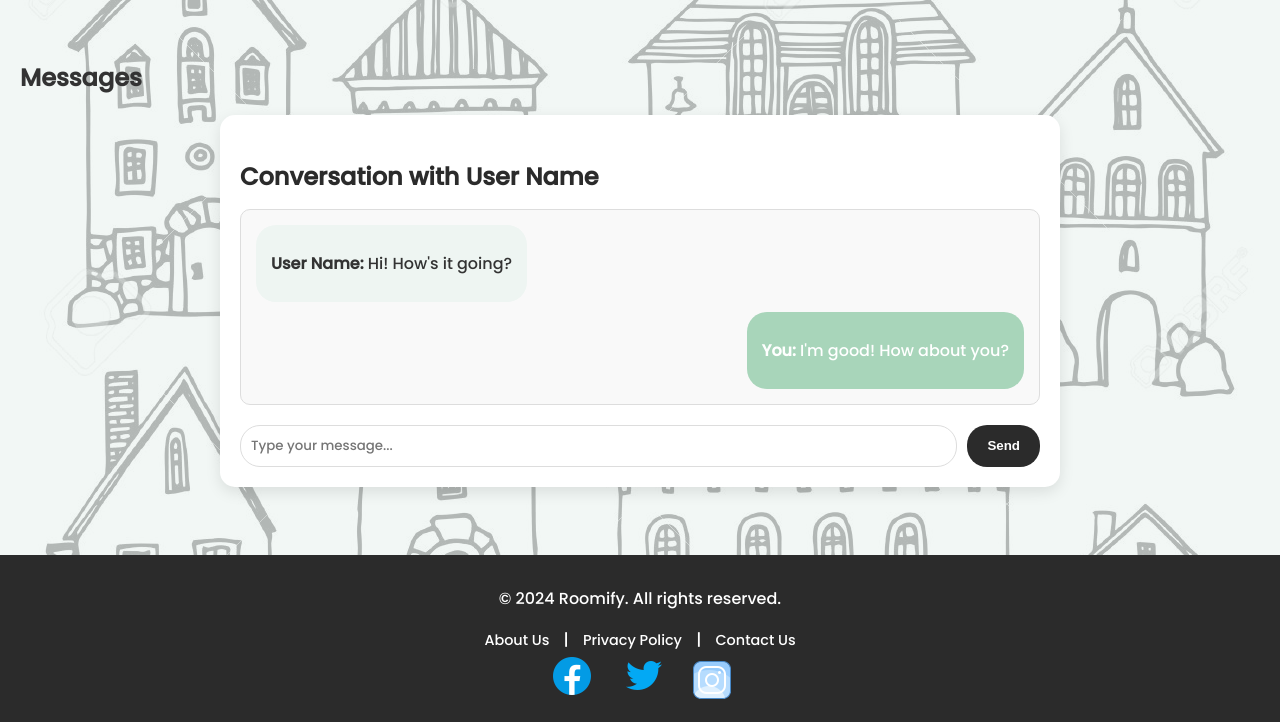
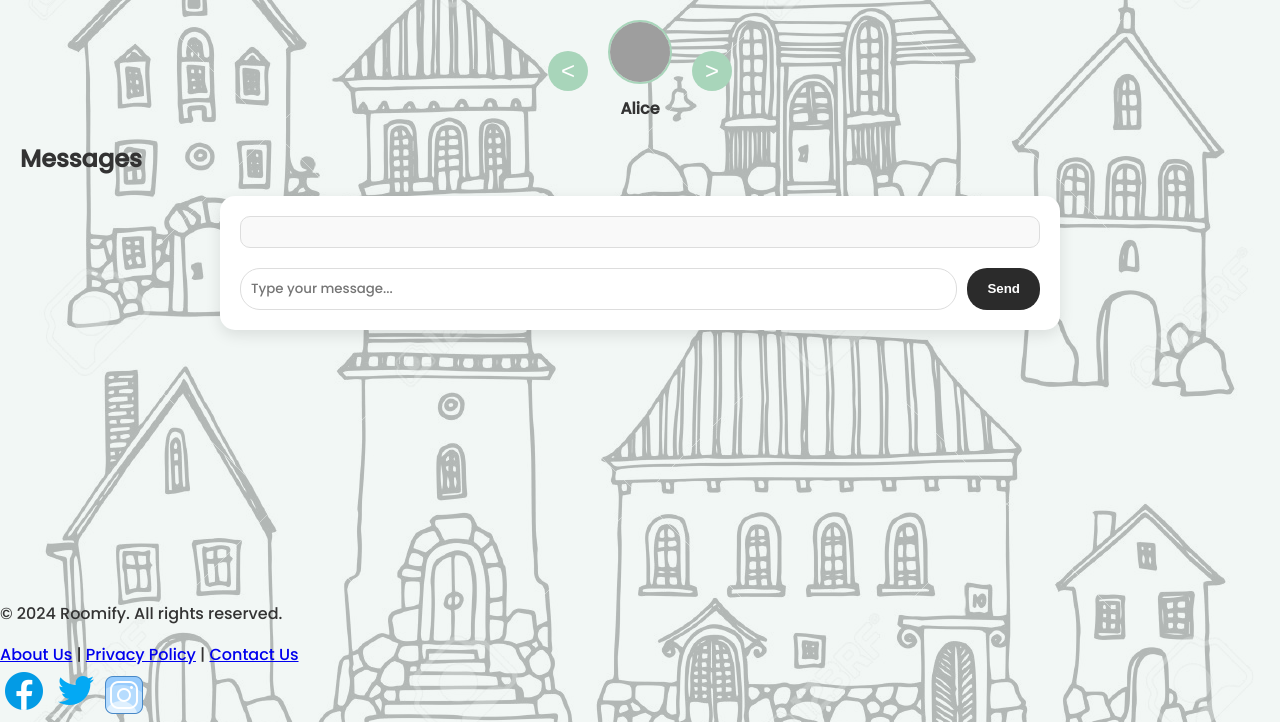
Before and after one commit to annapatel122/Roomify, a PHP site: page /html-pages/messages.html in a window 1280 px wide. Shown: the part 78-800 px from the top of the page. Run offline with PHP 8.4, Linux system fonts and the light colour scheme; grey boxes are pictures that could not be loaded.

Commit message:
Message fix quick

```diff
--- a/Root/assets/css/messages.css
+++ b/Root/assets/css/messages.css
@@ -29,10 +29,6 @@ body {
     transition: color 0.3s ease;
 }
 
-.top-nav a:hover {
-    color: #a8d5ba;
-}
-
 .top-nav a.active {
     color: #a8d5ba;
 }
@@ -50,10 +46,52 @@ body {
     margin-right: 5px;
 }
 
+/* Profile Header */
+.profile-header {
+    display: flex;
+    justify-content: center;
+    align-items: center;
+    margin-bottom: 20px;
+}
+
+.match-profile {
+    text-align: center;
+    margin: 0 20px;
+}
+
+.match-profile img {
+    width: 60px;
+    height: 60px;
+    border-radius: 50%;
+    border: 2px solid #a8d5ba;
+}
+
+.match-profile span {
+    display: block;
+    font-weight: bold;
+    margin-top: 5px;
+}
+
+.match-switch {
+    background-color: #a8d5ba;
+    border: none;
+    color: white;
+    font-size: 1.5rem;
+    border-radius: 50%;
+    width: 40px;
+    height: 40px;
+    cursor: pointer;
+    transition: background-color 0.3s ease;
+}
+
+.match-switch:hover {
+    background-color: #8bc6a9;
+}
+
 /* Main Container */
 .main-container {
     flex: 1;
-    padding: 40px 20px;
+    padding: 20px;
 }
 
 .messages-section {
@@ -65,13 +103,6 @@ body {
     margin: 0 auto;
 }
 
-.message-thread h3 {
-    margin-bottom: 15px;
-    font-size: 1.5rem;
-    color: #2b2b2b;
-}
-
-/* Chat Box */
 .chat-box {
     display: flex;
     flex-direction: column;
@@ -130,24 +161,3 @@ body {
 .send-message-button:hover {
     background-color: #555555;
 }
-
-/* Footer */
-.footer {
-    background-color: #2b2b2b;
-    color: white;
-    text-align: center;
-    padding: 15px;
-    flex-shrink: 0;
-}
-
-.footer a {
-    color: white;
-    text-decoration: none;
-    margin: 0 10px;
-    font-size: 0.9rem;
-    transition: color 0.3s ease;
-}
-
-.footer a:hover {
-    color: #a8d5ba;
-}
--- a/Root/html-pages/messages.html
+++ b/Root/html-pages/messages.html
@@ -35,25 +35,89 @@
     </nav>
 
     <main class="main-container">
+        <div class="profile-header">
+            <button class="match-switch" id="prev-match">&lt;</button>
+            <div class="match-profile">
+                <img id="match-pic" src="../assets/images/default-profile.png" alt="Profile Pic" />
+                <span id="match-username">User Name</span>
+            </div>
+            <button class="match-switch" id="next-match">&gt;</button>
+        </div>
         <h2>Messages</h2>
         <div class="messages-section">
             <div class="message-thread">
-                <h3>Conversation with User Name</h3>
-                <div class="chat-box">
-                    <div class="message received">
-                        <p><strong>User Name:</strong> Hi! How's it going?</p>
-                    </div>
-                    <div class="message sent">
-                        <p><strong>You:</strong> I'm good! How about you?</p>
-                    </div>
+                <div class="chat-box" id="chat-box">
+                    <!-- Dynamic Messages -->
                 </div>
                 <div class="message-input-container">
-                    <input type="text" class="message-input" placeholder="Type your message...">
-                    <button class="send-message-button">Send</button>
+                    <input type="text" id="message-input" class="message-input" placeholder="Type your message...">
+                    <button id="send-message" class="send-message-button">Send</button>
                 </div>
             </div>
         </div>
     </main>
+
+    <script>
+        document.addEventListener("DOMContentLoaded", () => {
+            const matches = [
+                { username: "Alice", profilePic: "../assets/images/default-profile.png.png" },
+                { username: "Bob", profilePic: "../assets/images/default-profile.png.png" },
+                { username: "Charlie", profilePic: "../assets/images/default-profile.png.png" }
+            ];
+
+            let currentMatchIndex = 0;
+
+            const matchPic = document.getElementById("match-pic");
+            const matchUsername = document.getElementById("match-username");
+            const chatBox = document.getElementById("chat-box");
+            const messageInput = document.getElementById("message-input");
+            const sendMessageButton = document.getElementById("send-message");
+
+            const updateMatch = () => {
+                const match = matches[currentMatchIndex];
+                matchPic.src = match.profilePic;
+                matchUsername.textContent = match.username;
+                chatBox.innerHTML = ""; // Clear chat for new match
+            };
+
+            const sendMessage = () => {
+                const messageText = messageInput.value.trim();
+                if (!messageText) return;
+
+                const messageElement = document.createElement("div");
+                messageElement.classList.add("message", "sent");
+                messageElement.innerHTML = `<p><strong>You:</strong> ${messageText}</p>`;
+                chatBox.appendChild(messageElement);
+
+                messageInput.value = "";
+                chatBox.scrollTop = chatBox.scrollHeight; // Auto-scroll to bottom
+            };
+
+            document.getElementById("prev-match").addEventListener("click", () => {
+                if (currentMatchIndex > 0) {
+                    currentMatchIndex--;
+                    updateMatch();
+                }
+            });
+
+            document.getElementById("next-match").addEventListener("click", () => {
+                if (currentMatchIndex < matches.length - 1) {
+                    currentMatchIndex++;
+                    updateMatch();
+                }
+            });
+
+            sendMessageButton.addEventListener("click", sendMessage);
+            messageInput.addEventListener("keypress", (e) => {
+                if (e.key === "Enter") sendMessage();
+            });
+
+            updateMatch();
+        });
+
+
+
+    </script>
 
     <footer class="footer">
         <p>&copy; 2024 Roomify. All rights reserved.</p>
```
